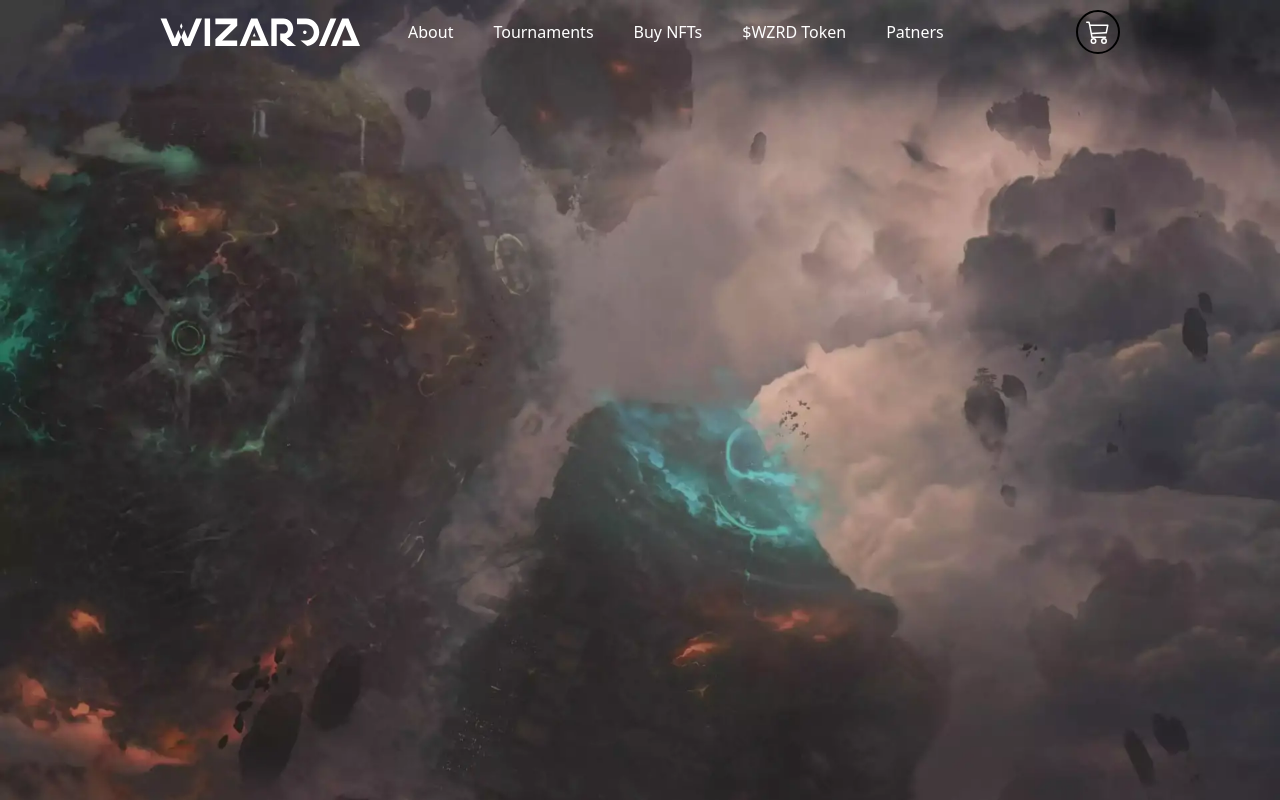
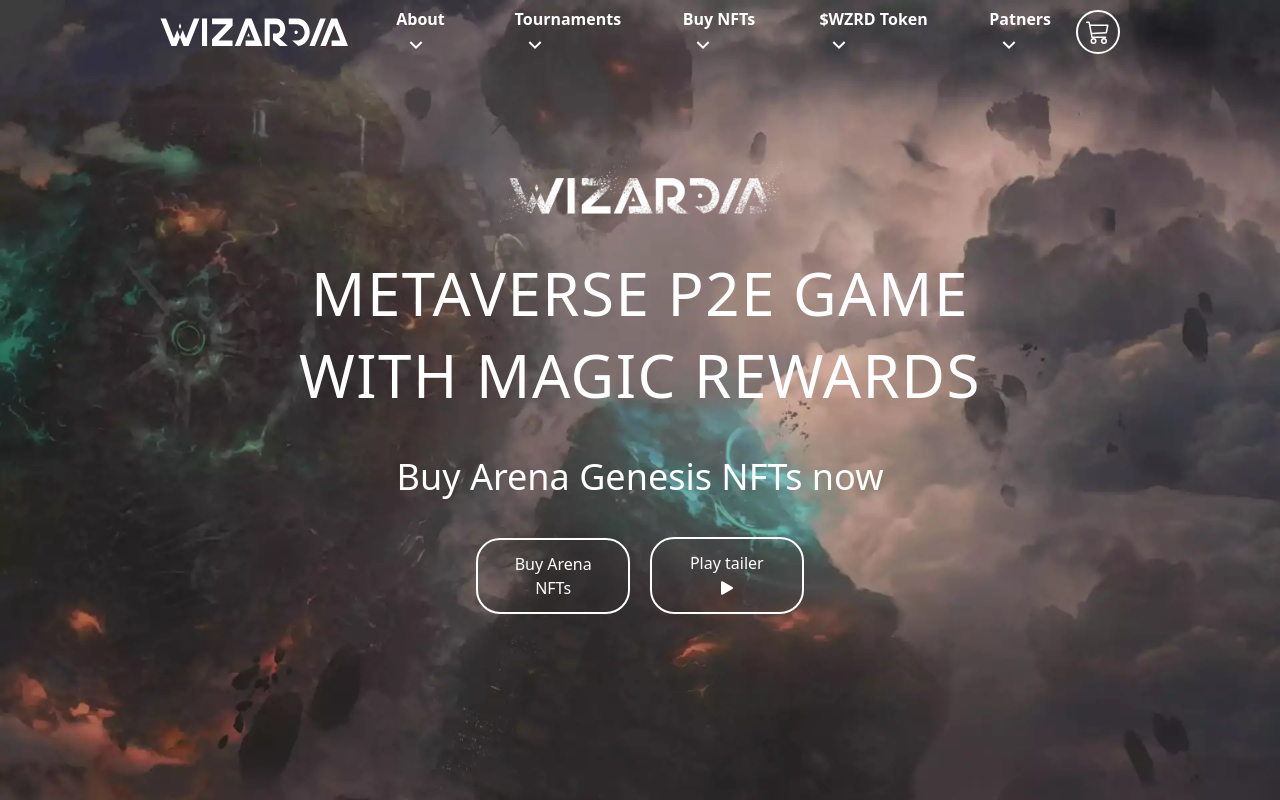
Before and after one commit to wwdfdo/metaverse, a React (Create React App) app: page / in a window 1280 px wide. Shown: the top 800 px of the page. Built offline with nearby package versions, Linux system fonts and the light colour scheme.

Commit message:
third commit

```diff
--- a/src/App.js
+++ b/src/App.js
@@ -1,13 +1,13 @@
 import "./App.css";
 
 import Header from "./components/Header/Header";
-import HeaderBg from "./components/HeaderBg/HeaderBg";
+// import HeaderBg from "./components/HeaderBg/HeaderBg";
 
 function App() {
   return (
     <div>
       <div>
-        <HeaderBg />
+        {/* <HeaderBg /> */}
         <Header />
       </div>
     </div>
--- a/src/components/CartIcon/Cart.jsx
+++ b/src/components/CartIcon/Cart.jsx
@@ -4,7 +4,7 @@
 
 const Cart = () => {
   return (
-    <div className=" border-2 border-black p-2 rounded-full">
+    <div className=" border-2 border-white p-2 rounded-full">
       <BsCart3 className="text-2xl text-white" />
     </div>
   );
--- /dev/null
+++ b/src/components/Header/Header.css
@@ -0,0 +1,10 @@
+li.menuItem:hover .submenuItem {
+  display: flex;
+  flex-direction: column;
+  align-items: left;
+}
+
+ul.submenuItem {
+  border: 2px solid white;
+  border-radius: 10px;
+}
--- a/src/components/Header/Header.jsx
+++ b/src/components/Header/Header.jsx
@@ -1,25 +1,35 @@
 import React from "react";
-import Logo from "../Logo/Logo";
-import Cart from "../CartIcon/Cart";
+import NavBar from "../NavBar/Navbar";
+import "./Header.css";
+import desktoplogo from "../../images/logo-big.webp";
+import { BsFillPlayFill } from "react-icons/bs";
 
 const Header = () => {
   return (
-    <header>
+    <header className=" bg-mainBg bg-cover h-[100vh]">
       <div>
-        <nav className=" flex w-3/4 justify-between mx-auto min-h-[64px] items-center ">
-          <div className="flex justify-between gap-12 items-center">
-            <Logo />
-            <div className="flex gap-10">
-              <div> About</div>
-              <div>Tournaments</div>
-              <div>Buy NFTs</div>
-              <div>$WZRD Token</div>
-              <div>Patners</div>
+        <NavBar />
+        <div className="w-3/5 mx-auto flex flex-col justify-center items-center py-20">
+          <img src={desktoplogo} className="w-[300px]" alt="" />
+          <h1 className="text-center tracking-wide leading-snug">
+            METAVERSE P2E GAME
+            <br />
+            WITH MAGIC REWARDS
+          </h1>
+          <p className="py-10 text-4xl">Buy Arena Genesis NFTs now</p>
+          <div className="flex gap-5 justify-center items-center w-3/5">
+            <div className=" border-2 border-white px-8 py-3 w-1/3 text-center rounded-3xl">
+              Buy Arena NFTs
+            </div>
+            <div className=" border-2 border-white px-8 py-3 w-1/3 text-center rounded-3xl">
+              Play tailer{" "}
+              <span>
+                {" "}
+                <BsFillPlayFill className="inline-block text-2xl" />
+              </span>
             </div>
           </div>
-
-          <Cart />
-        </nav>
+        </div>
       </div>
     </header>
   );
--- /dev/null
+++ b/src/components/NavBar/Navbar.jsx
@@ -0,0 +1,105 @@
+import React from "react";
+import Logo from "../Logo/Logo";
+import Cart from "../CartIcon/Cart";
+import { RiArrowDownSLine } from "react-icons/ri";
+
+const NavBar = () => {
+  return (
+    <nav className=" flex w-3/4 justify-between mx-auto min-h-[64px] items-center ">
+      <div className="flex justify-between gap-12 items-center">
+        <Logo />
+        <ul className="flex gap-10">
+          <li className="relative menuItem">
+            <a href="#">
+              About{" "}
+              <RiArrowDownSLine className="text-2xl text-white ml-2 inline-block" />
+            </a>
+            <ul className="absolute text-white py-5 pl-5 gap-4 w-[140px] hidden submenuItem">
+              <li>
+                <a href="">item one</a>
+              </li>
+              <li>
+                <a href="">item two</a>
+              </li>
+              <li>
+                <a href="">item Three</a>
+              </li>
+            </ul>
+          </li>
+          <li className="relative menuItem">
+            <a href="#">
+              Tournaments
+              <RiArrowDownSLine className="text-2xl text-white ml-2 inline-block" />
+            </a>
+            <ul className="absolute  text-white py-5 pl-5 gap-4 w-[140px] hidden submenuItem">
+              <li>
+                <a href="">item one</a>
+              </li>
+              <li>
+                <a href="">item two</a>
+              </li>
+              <li>
+                <a href="">item Three</a>
+              </li>
+            </ul>
+          </li>
+          <li className="relative menuItem">
+            <a href="#">
+              Buy NFTs
+              <RiArrowDownSLine className="text-2xl text-white ml-2 inline-block" />
+            </a>
+            <ul className="absolute text-white py-5 pl-5 gap-4 w-[140px] hidden submenuItem">
+              <li>
+                <a href="">item one</a>
+              </li>
+              <li>
+                <a href="">item two</a>
+              </li>
+              <li>
+                <a href="">item Three</a>
+              </li>
+            </ul>
+          </li>
+          <li className="relative menuItem">
+            <a href="#">
+              $WZRD Token
+              <RiArrowDownSLine className="text-2xl text-white ml-2 inline-block" />
+            </a>
+            <ul className="absolute  text-white py-5 pl-5 gap-4 w-[140px] hidden submenuItem">
+              <li>
+                <a href="">item one</a>
+              </li>
+              <li>
+                <a href="">item two</a>
+              </li>
+              <li>
+                <a href="">item Three</a>
+              </li>
+            </ul>
+          </li>
+          <li className="relative menuItem">
+            <a href="#">
+              Patners
+              <RiArrowDownSLine className="text-2xl text-white ml-2 inline-block" />
+            </a>
+            <ul className="absolute text-white py-5 pl-5 gap-4 w-[140px] hidden submenuItem">
+              <li>
+                <a href="">item one</a>
+              </li>
+              <li>
+                <a href="">item two</a>
+              </li>
+              <li>
+                <a href="">item Three</a>
+              </li>
+            </ul>
+          </li>
+        </ul>
+      </div>
+
+      <Cart />
+    </nav>
+  );
+};
+
+export default NavBar;
--- a/src/index.css
+++ b/src/index.css
@@ -5,11 +5,12 @@
 @layer base {
   body {
     @apply text-white;
+    @apply m-0;
+    @apply p-0;
   }
 
   h1 {
     @apply text-6xl;
-    @apply font-bold;
   }
   h2 {
     @apply text-xl;
--- a/tailwind.config.js
+++ b/tailwind.config.js
@@ -2,7 +2,11 @@
 module.exports = {
   content: ["./src/**/*.{js,jsx,ts,tsx}"],
   theme: {
-    extend: {},
+    extend: {
+      backgroundImage: {
+        mainBg: "url('/src/images/headerbg.webp')",
+      },
+    },
   },
   plugins: [],
 };
```
